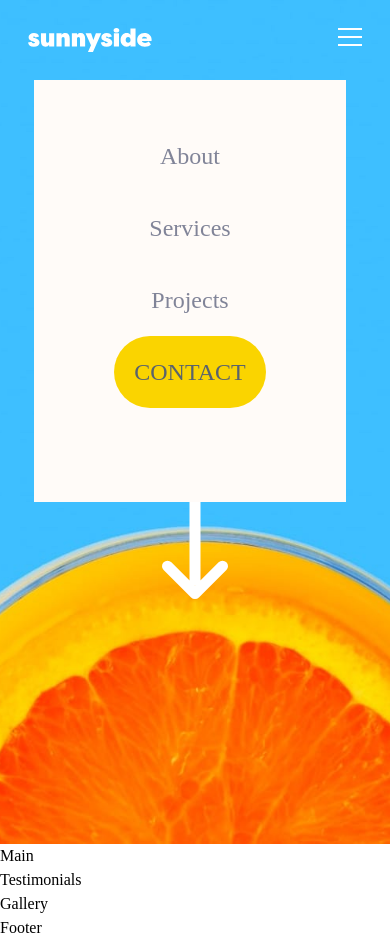
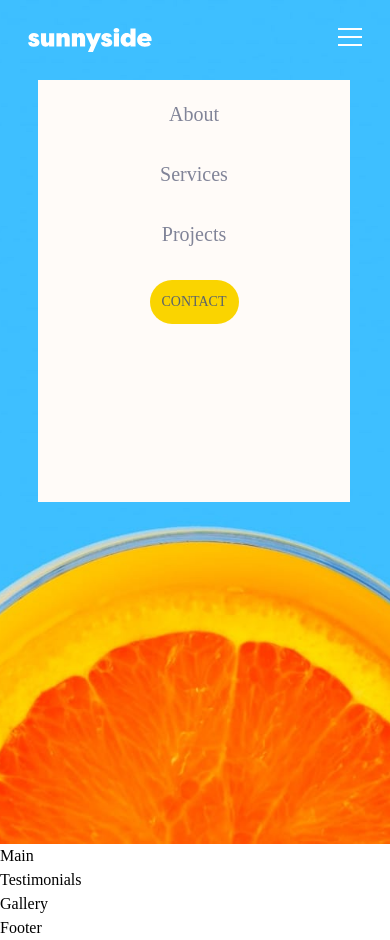
Before and after one commit to LujainAlajmi/sunnyside-landing-page, a React (Create React App) app: page / in a window 390 px wide. Both pictures are taken after a click on the item 350 px from the left and 40 px from the top of the page. Built offline with nearby package versions, Linux system fonts and the light colour scheme.

Commit message:
small changes to mobile

```diff
--- a/src/components/Header.jsx
+++ b/src/components/Header.jsx
@@ -30,28 +30,28 @@ function Header() {
             </svg>
           </li>
         </ul>
+      </nav>
       {toggle && (
-          <div className="bg-[#fffbf8] text-center flex flex-col absolute w-[80%] h-1/2 top-20 right-11 place-self-center">
-            <ul className="py-10 text-2xl text-DarkGrayishBlue  font-[Barlow]">
-              <li className="py-5">About</li>
-              <li className="py-5">Services</li>
-              <li className="py-5">Projects</li>
-              <li className="">
-                <button className=" bg-Yellow p-5 rounded-full text-VeryDarkGrayishBlue font-[Fraunces]">
+        <div className="bg-[#fffbf8] text-center flex flex-col absolute w-[80%] h-1/2 top-20 right-10 place-self-center">
+          <ul className="py-1 text-xl text-DarkGrayishBlue  font-[Barlow]">
+            <li className="py-4">About</li>
+            <li className="py-4">Services</li>
+            <li className="py-4">Projects</li>
+            <li className="py-4">
+              <button className=" bg-Yellow p-3 rounded-full text-VeryDarkGrayishBlue font-[Fraunces] text-sm">
                 CONTACT
               </button>
             </li>
           </ul>
         </div>
       )}
-      </nav>
 
-      <div className="flex flex-col items-center mt-24 ">
-        <h1 className="text-White uppercase tracking-wide text-6xl text-center px-10">
+      <div className="flex flex-col items-center mt-12 ">
+        <h1 className="text-White uppercase text-4xl text-center px-10 tracking-widest">
           we are creative
         </h1>
-        <div className=" mt-24">
-          <img src={ArrowDown} alt="" className="h-52" />
+        <div className="mt-20">
+          <img src={ArrowDown} alt="" className=" h-28" />
         </div>
       </div>
       {/* <img className="z-0" src={ImageHeaderMobile} alt="header" /> */}
```
Lines whose indentation alone changed are shown as unchanged.
